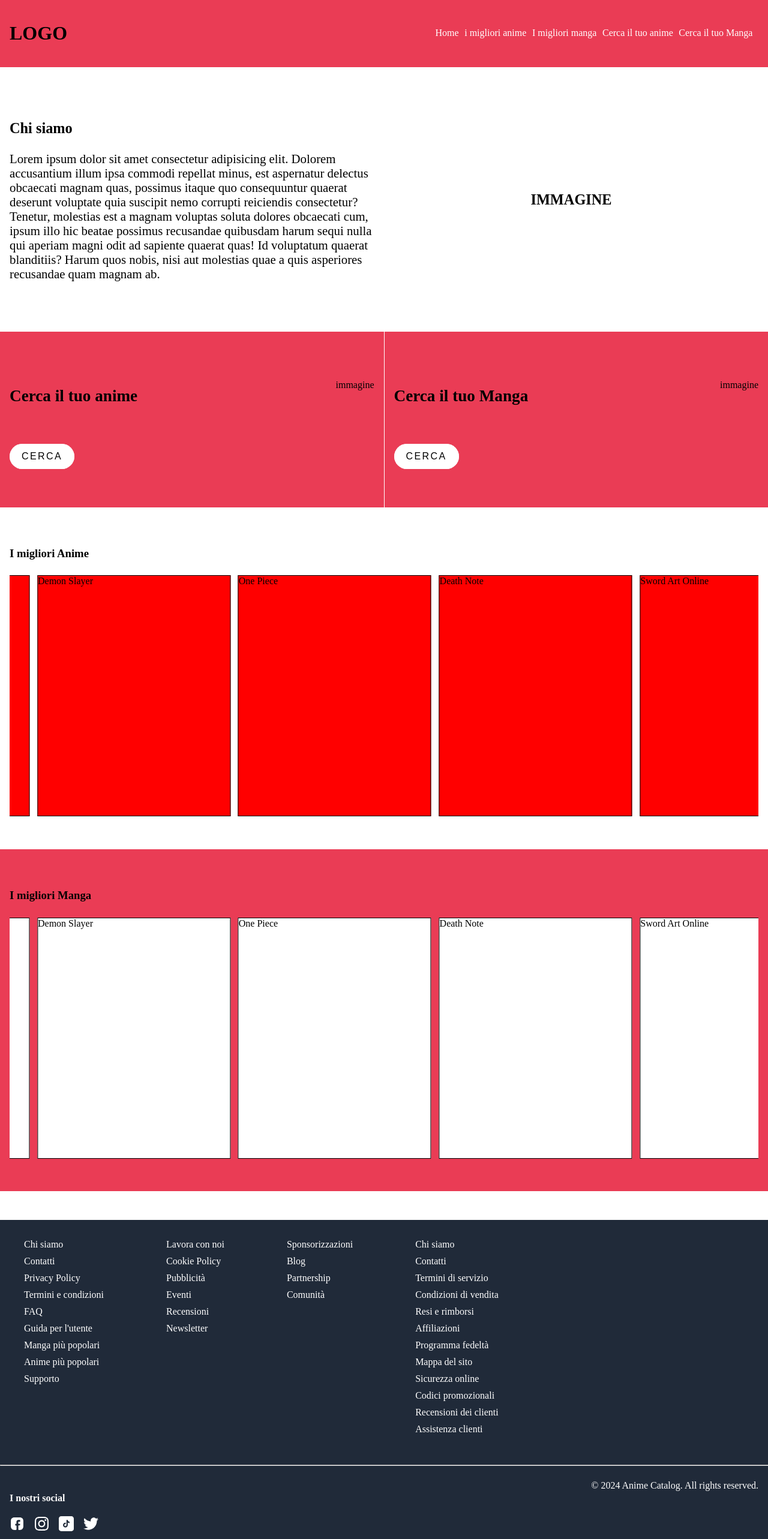
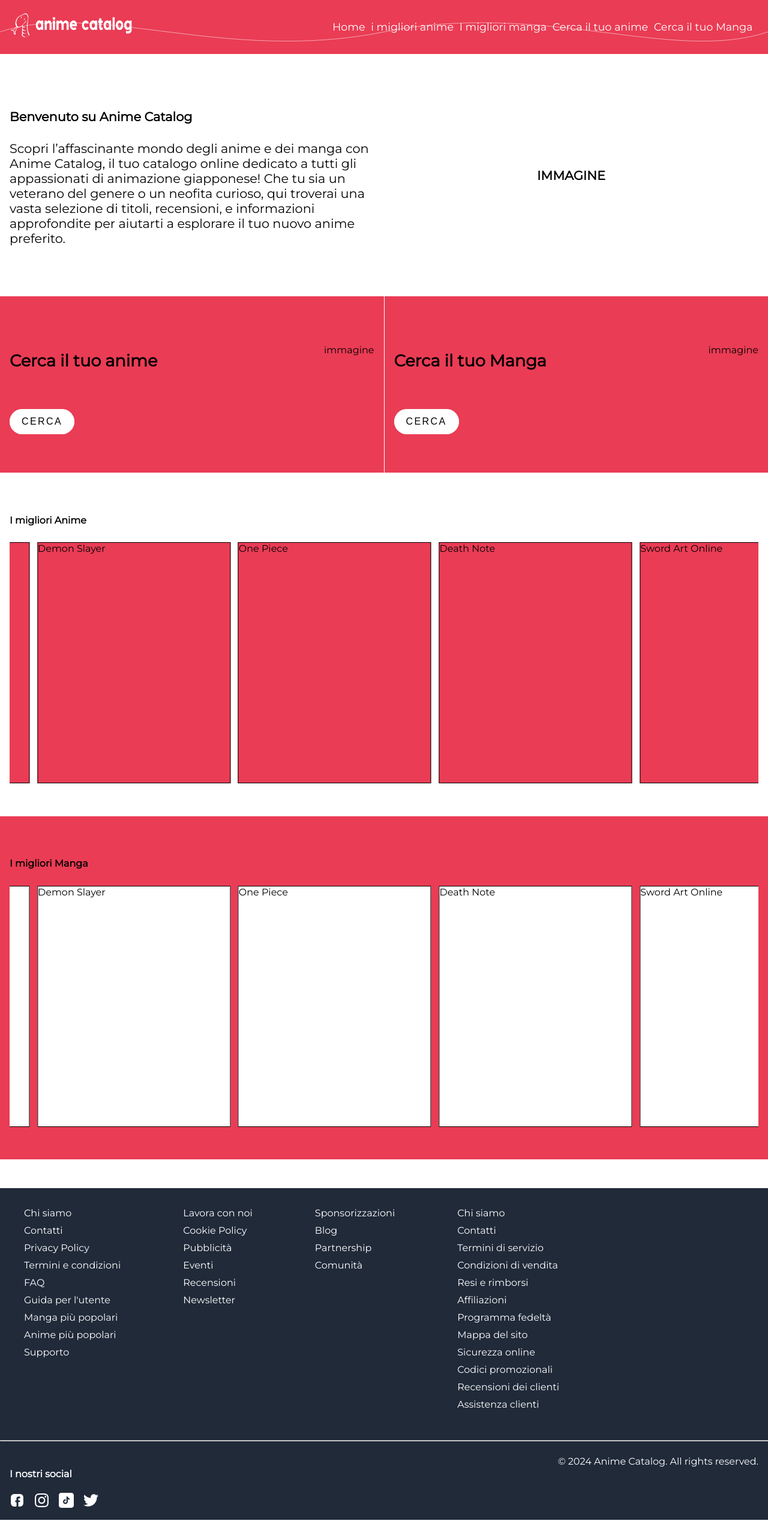
Before and after one commit to SimoneColombo1/anime-catalog, a Next.js app: page / in a window 1280 px wide. Shown: the top 2566 px of the page at 60% size. After the commit the page ends 2534 px from the top, so only its background shows below. Built offline with nearby package versions, Linux system fonts and the light colour scheme.

Commit message:
Terminata la grafica dell'header

```diff
--- a/app/components/HomePage/jumbo.js
+++ b/app/components/HomePage/jumbo.js
@@ -5,8 +5,8 @@ export default function Jumbo() {
   return (
   <section className="jumbo">
   <div className="text">
-      <h1>Chi siamo</h1>
-    <p>Lorem ipsum dolor sit amet consectetur adipisicing elit. Dolorem accusantium illum ipsa commodi repellat minus, est aspernatur delectus obcaecati magnam quas, possimus itaque quo consequuntur quaerat deserunt voluptate quia suscipit nemo corrupti reiciendis consectetur? Tenetur, molestias est a magnam voluptas soluta dolores obcaecati cum, ipsum illo hic beatae possimus recusandae quibusdam harum sequi nulla qui aperiam magni odit ad sapiente quaerat quas! Id voluptatum quaerat blanditiis? Harum quos nobis, nisi aut molestias quae a quis asperiores recusandae quam magnam ab.</p></div>
+      <h1>Benvenuto su Anime Catalog</h1>
+    <p>Scopri l’affascinante mondo degli anime e dei manga con Anime Catalog, il tuo catalogo online dedicato a tutti gli appassionati di animazione giapponese! Che tu sia un veterano del genere o un neofita curioso, qui troverai una vasta selezione di titoli, recensioni, e informazioni approfondite per aiutarti a esplorare il tuo nuovo anime preferito.</p></div>
   <div className="img"> <h1>IMMAGINE</h1></div>
   </section>
   );
--- a/app/components/footer.js
+++ b/app/components/footer.js
@@ -82,6 +82,7 @@ const footerLinks12 = [
 export default function Footer() {
   return (
    <footer>
+    <section className="footer-container">
     <section className="links">
          <ul>
           {footerInfoLinks.map((data)=>(
@@ -117,7 +118,7 @@ export default function Footer() {
       <div>
         © 2024 Anime Catalog. All rights reserved.
       </div>
-    </section>
+    </section></section>
     </footer>
   );
 }
--- a/app/components/header.js
+++ b/app/components/header.js
@@ -27,8 +27,9 @@ link: "/pages/Anime/SearchManga"
 export default function Header() {
   return (
    <header>
+    <section className="header-container">
     <div className="logo">
-      <h1>LOGO</h1>
+     <Image src="/Logo/MainLogo.png" width={210} height={50} alt="logo" className="logo"/>
 
     </div>
 
@@ -39,7 +40,8 @@ export default function Header() {
 
     ))}
   </ul>
-</nav>
+</nav></section>
+<section className="magicpattern"></section>
     </header>
   );
 }
--- a/app/layout.js
+++ b/app/layout.js
@@ -2,8 +2,13 @@ import localFont from "next/font/local";
 import style from "./styles/general.scss"
 import Footer from "./components/footer";
 import Header from "./components/header";
+import StyleVariables from "./styles/variables.scss"
+import { Montserrat} from 'next/font/google'
 
-
+const montserrat = Montserrat({
+  weight: '400',
+  subsets: ['latin'],
+})
 export const metadata = {
   title: "Anime Catalog",
   description: "Generated by create next app",
@@ -12,9 +17,10 @@ export const metadata = {
 export default function RootLayout({ children }) {
   return (
     <html lang="en">
-      <body>
+      <body className={montserrat.className}>
       <Header/>
-        {children}
+      <section className="main-container">
+        {children}</section>
         <Footer/>
       </body>
     </html>
--- a/app/page.js
+++ b/app/page.js
@@ -3,7 +3,7 @@ import Jumbo from "./components/HomePage/jumbo";
 import Search from "./components/HomePage/Search";
 import AnimeSlider from "./components/HomePage/AnimeSlider";
 import MangaSlider from "./components/HomePage/MangaSlider";
-
+import StyleVariables from "./styles/variables.scss"
 
 export default function Home() {
   return (
--- a/app/styles/general.scss
+++ b/app/styles/general.scss
@@ -1,15 +1,41 @@
+
+$bgprimary : #ea3c55;
+.main-container{
+    max-width: 1600px;
+    margin: 0 auto;
+}
 body{
-    max-width: 1400px;
     margin: 0 auto;
 }
 
 header{
+
+
+   background: url('../../public/patterns/sin.svg');
+  background-size: cover;
+  background-repeat: no-repeat;
+.logo{
+    filter: brightness(0) saturate(100%) invert(100%) sepia(2%) saturate(0%) hue-rotate(82deg) brightness(116%) contrast(100%);
+}
+
+  font-size: 1.1rem;
+
     display: flex;
+   flex-direction: column;
+    background-color:$bgprimary ;
+    padding:1rem;
+    align-items: center;
+    .header-container{
+
+        display: flex;
     flex-direction: row;
     justify-content: space-between;
-    background-color:#ea3c55  ;
-    padding: 1rem;
-    align-items: center;
+       max-width: 1600px;
+       margin: 0 auto;
+       width: 100%;
+       vertical-align: middle;
+       align-items: center;
+    }
     nav{
         ul{
         display: flex;
@@ -44,6 +70,16 @@ footer{
     display: flex;
     flex-direction: column;
     background-color:#202a39 ;
+    .footer-container{
+
+        display: flex;
+    flex-direction: column;
+
+       max-width: 1600px;
+       margin: 0 auto;
+       width: 100%;
+
+    }
     .links{
         display: flex;
         flex-direction: row;
--- a/app/styles/home/AnimeSlider.scss
+++ b/app/styles/home/AnimeSlider.scss
@@ -1,3 +1,5 @@
+$bgprimary : #ea3c55;
+
 .AnimeSlider{
     padding: 3rem 1rem;
  .cards-container{
@@ -15,7 +17,7 @@
         min-width:  20rem;
         border: solid 1px black;
         height: 25rem;
-        background-color: red;
+        background-color: #ea3c55;
     }}
  }
 
--- a/app/styles/home/MangaSlider.scss
+++ b/app/styles/home/MangaSlider.scss
@@ -1,5 +1,7 @@
+$bgprimary : #ea3c55;
+
 .MangaSlider{
-   background-color: #ea3c55;
+   background-color: $bgprimary;
     padding: 3rem 1rem;
     margin-bottom: 3rem;
  .cards-container{
--- a/app/styles/home/search.scss
+++ b/app/styles/home/search.scss
@@ -1,8 +1,9 @@
+$bgprimary : #ea3c55;
 .Search{
 
 display: flex;
 flex-direction: row;
-background-color:#ea3c55 ;
+ background-color:$bgprimary;
 
 .anime{
     border-right: 1px solid white;
--- /dev/null
+++ b/app/styles/variables.scss
@@ -0,0 +1 @@
+$bgprimary : #005b96;
```
Also changed, not shown: public/Logo/MainLogo.png (added), public/patterns/sin.svg (added).
